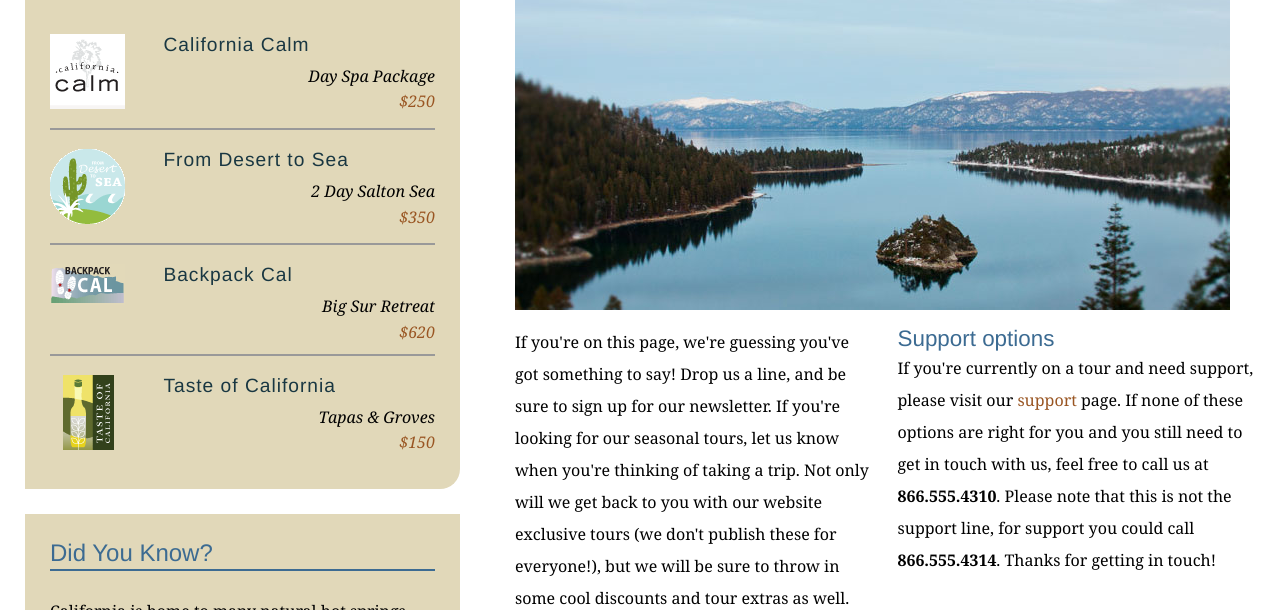
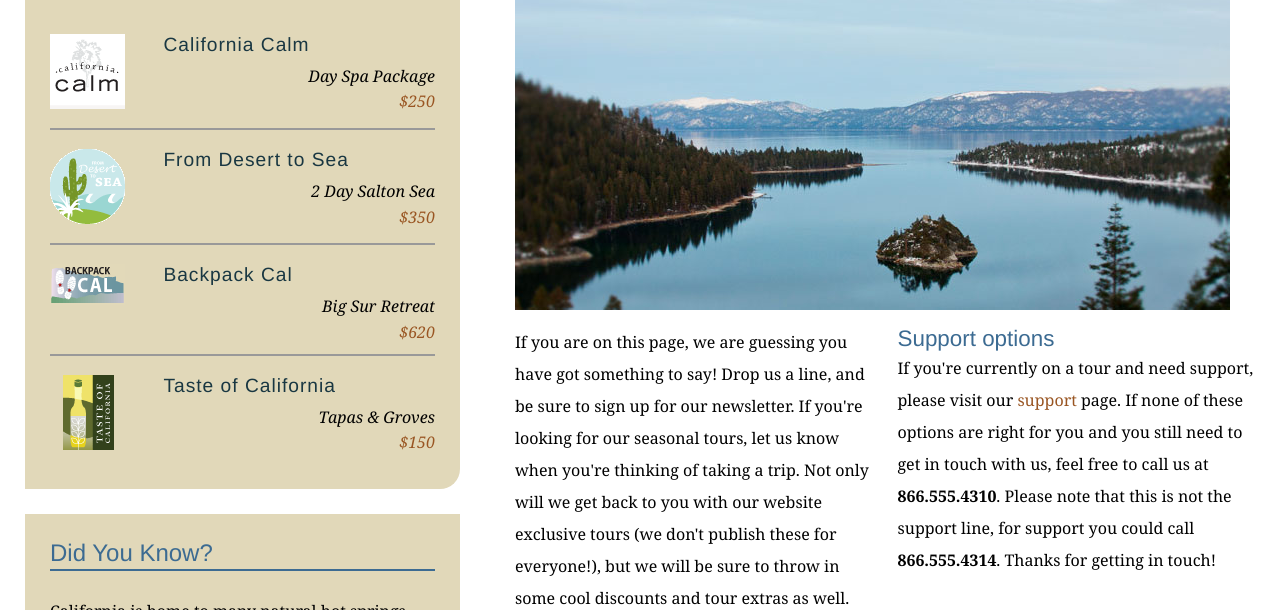
Before and after one commit to mikosz08/devop-learn, a plain HTML site: page explore_california/contact.html in a window 1280 px wide. Shown: the part 342-952 px from the top of the page. Drawn offline with Linux system fonts and the light colour scheme.

Commit message:
Removes contractions from contact page

```diff
--- a/explore_california/contact.html
+++ b/explore_california/contact.html
@@ -66,7 +66,7 @@
           <h1>Get in touch</h1>
           <img src="assets/images/emerald_bay.jpg" alt="Beautiful Lake Tahoe" class="articleImage" />
           <div class="multiCol">
-            <p>If you're on this page, we're guessing you've got something to say! Drop us a line, and be sure to sign up for our newsletter. If you're looking for our seasonal tours,  let us know when you're thinking of taking a trip. Not only will we get back to you with our website exclusive tours (we don't publish these for everyone!), but we will be sure to throw in some cool discounts and tour extras as well.</p>
+            <p>If you are on this page, we are guessing you have got something to say! Drop us a line, and be sure to sign up for our newsletter. If you're looking for our seasonal tours,  let us know when you're thinking of taking a trip. Not only will we get back to you with our website exclusive tours (we don't publish these for everyone!), but we will be sure to throw in some cool discounts and tour extras as well.</p>
 
             <h2>Support options</h2>
             <p>If you're currently on a tour and need support, please visit our <a href="support.html">support</a> page. If none of these options are right for you and you still need to get in touch with us, feel free to call us at<span class="phone"> <strong>866.555.4310</strong>. Please note that this is not the support line, for support you could call </span><strong>866.555.4314</strong>. Thanks for getting in touch!</p>
```
